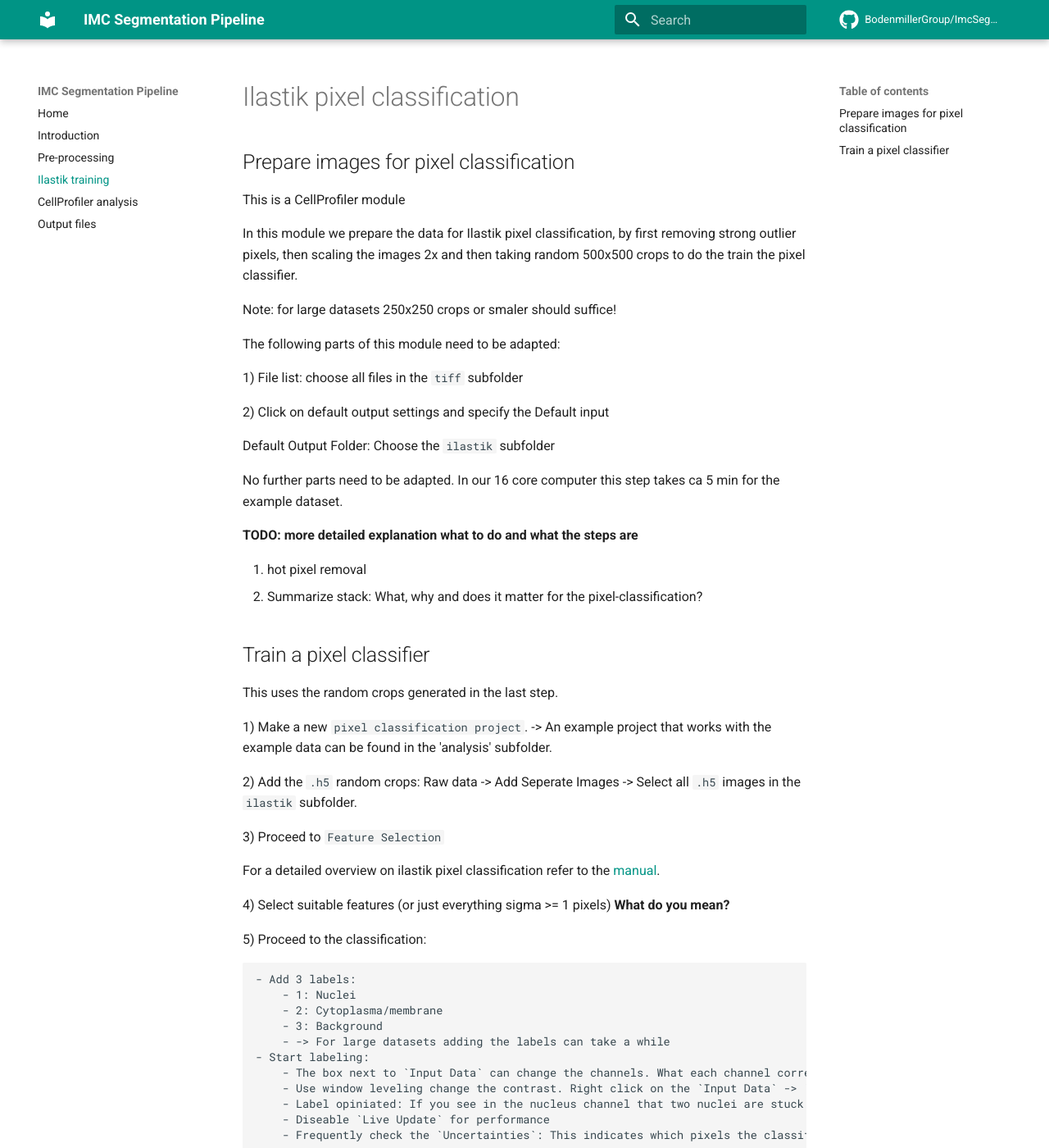
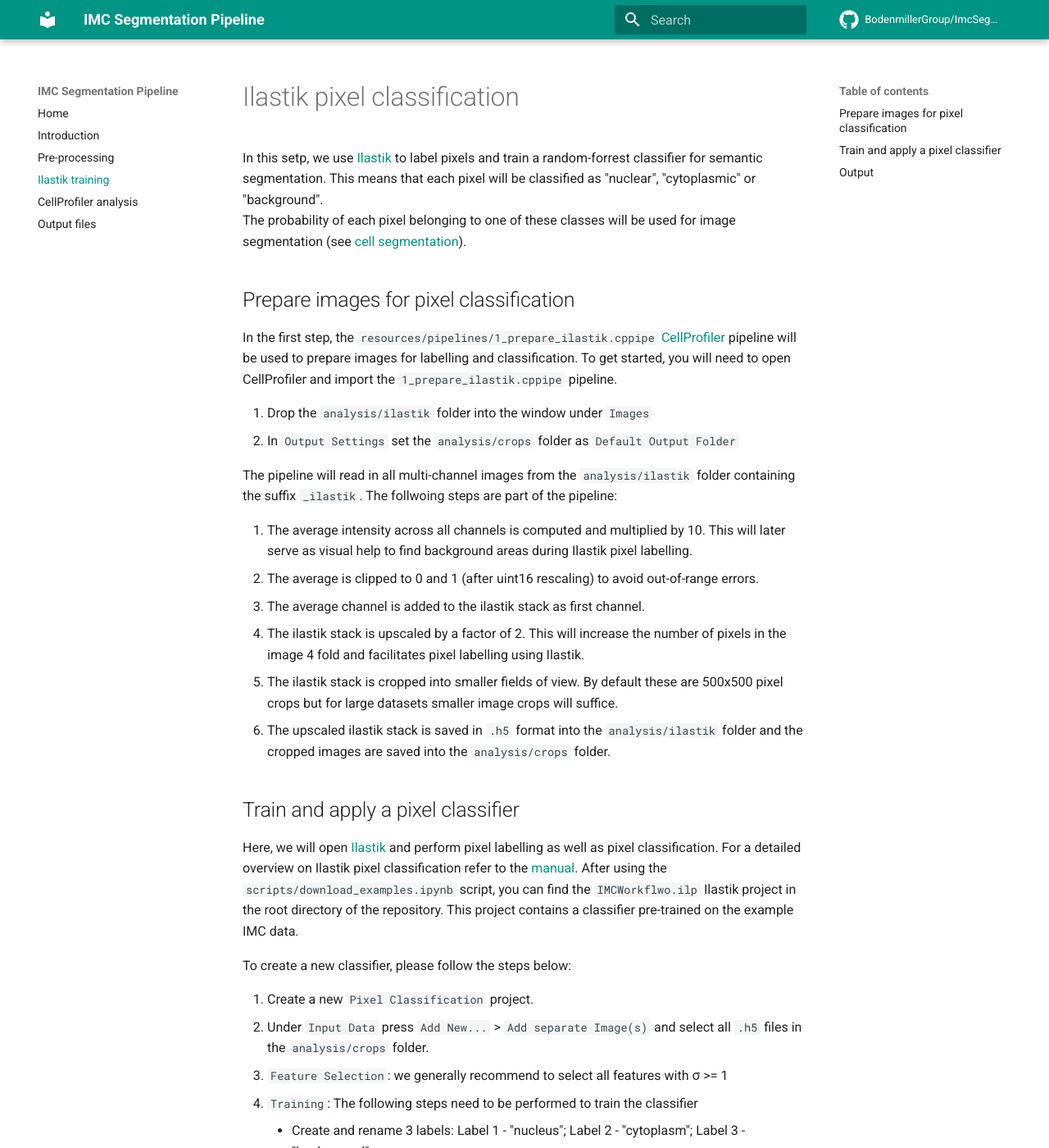
Before and after one commit to BodenmillerGroup/ImcSegmentationPipeline, an MkDocs documentation site: the page built from docs/ilastik.md, in a window 1280 px wide and 1400 px high. Shown: the whole window at 82% size. Built offline with MkDocs 1.6.1 and Material for MkDocs 9.7.7, drawn with Linux system fonts in a browser that asks for light colours; comment, search, counter and statistics services are not loaded; some of the changed text lies outside the part shown.

Commit message:
Ilastik docs

```diff
--- a/docs/ilastik.md
+++ b/docs/ilastik.md
@@ -1,77 +1,62 @@
 # Ilastik pixel classification
+
+In this setp, we use [Ilastik](https://www.ilastik.org/) to label pixels and train a random-forrest classifier for semantic segmentation.
+This means that each pixel will be classified as "nuclear", "cytoplasmic" or "background".
+The probability of each pixel belonging to one of these classes will be used for image segmentation (see [cell segmentation](segmentation.md)).
 
 ## Prepare images for pixel classification
 
-This is a CellProfiler module
+In the first step, the `resources/pipelines/1_prepare_ilastik.cppipe` [CellProfiler](https://cellprofiler.org/) pipeline will be used to prepare images for labelling and classification.
+To get started, you will need to open CellProfiler and import the `1_prepare_ilastik.cppipe` pipeline.
 
-In this module we prepare the data for Ilastik pixel classification, by first removing strong outlier pixels, then scaling the images 2x and then taking random 500x500 crops to do the train the pixel classifier.
+1. Drop the `analysis/ilastik` folder into the window under `Images`
+2. In `Output Settings` set the `analysis/crops` folder as `Default Output Folder`
 
-Note: for large datasets 250x250 crops or smaler should suffice!
+The pipeline will read in all multi-channel images from the `analysis/ilastik` folder containing the suffix `_ilastik`.
+The follwoing steps are part of the pipeline:
 
-The following parts of this module need to be adapted:
+1. The average intensity across all channels is computed and multiplied by 10. This will later serve as visual help to find background areas during Ilastik pixel labelling.
+2. The average is clipped to 0 and 1 (after uint16 rescaling) to avoid out-of-range errors.
+3. The average channel is added to the ilastik stack as first channel.
+4. The ilastik stack is upscaled by a factor of 2. This will increase the number of pixels in the image 4 fold and facilitates pixel labelling using Ilastik.
+5. The ilastik stack is cropped into smaller fields of view. By default these are 500x500 pixel crops but for large datasets smaller image crops will suffice.
+6. The upscaled ilastik stack is saved in `.h5` format into the `analysis/ilastik` folder and the cropped images are saved into the `analysis/crops` folder.
 
-1) File list: choose all files in the `tiff` subfolder
+## Train and apply a pixel classifier
 
-2) Click on default output settings and specify the Default input
+Here, we will open [Ilastik](https://www.ilastik.org/) and perform pixel labelling as well as pixel classification.
+For a detailed overview on Ilastik pixel classification refer to the [manual](https://www.ilastik.org/documentation/pixelclassification/pixelclassification).
+After using the `scripts/download_examples.ipynb` script, you can find the `IMCWorkflwo.ilp` Ilastik project in the root directory of the repository.
+This project contains a classifier pre-trained on the example IMC data.
 
+To create a new classifier, please follow the steps below:
 
-Default Output Folder: Choose the `ilastik` subfolder
+1. Create a new  `Pixel Classification` project.
+2. Under `Input Data` press `Add New...` > `Add separate Image(s)` and select all `.h5` files in the `analysis/crops` folder.
+3. `Feature Selection`: we generally recommend to select all features with &sigma; >= 1
+4. `Training`: The following steps need to be performed to train the classifier
+    * Create and rename 3 labels: Label 1 - "nucleus"; Label 2 - "cytoplasm"; Label 3 - "background"
+    * Observe the different channels: In the box on the bottom right the last entry `Raw Input` indicates the current channel. You can change the channel by using the buttons on the left and the channel order is stored in the `_ilastik.csv` files in the `analysis/ilastik` folder.
+    * Adjust the contrast of the channel: This can be done by selecting the `Window Leveling` tool under `Add Label`. Holding the left mouse button and moving the mouse changes the visual appearance of the channel. Clicking the right mouse button resets the channel intensities.
+    * Label the pixels: Select the `Brush Cursor` tool and draw lines on the image. You can get an orientation by looking at the labels in the `IMCWorkflow.ilp` project. Switch between labels to label pixels as "nucleus", "cytoplasm" and "background". Label pixel in an opiniated fashion: If you see in the nucleus channel that two nuclei are stuck together but have a faint dip in intensity in between, label this dip as "cytoplasm". Encircle nuclei with "cytoplasm".
+    * After labelling a few images, click on `Live Update`. This will show the current prediction for the three classes. Labelling while keeping `Live Update` enabled slows down the process.
+    * Observe the uncertainties by clicking the "eye" next to `Uncertainty`. This will show you regions in which classification uncertainty is highest. These regions need to be re-labelled. A well trained classifier has low uncertainty within class regions (e.g., nuclei) and high uncertainty at class borders (e.g., between nuclei and cytoplasm).
+5. `Prediction Export`: Once the classifier is well trained, perform the following steps to export predictions:
+    * `Source`: `Probabilities`
+    * `Choose Export Image Settings`:
+        - `Convert to Data Type`: unsigned 16-bit
+        - check `Renormalize`
+        - `Format`: tiff
+6. `Batch Processing`: In this step the pixel probabilities of all images will be generated.
+    * `Select Raw Data Files...`: Select all `_s2.h5` files in the `analysis/ilastik` folder.
+    * Click on `Process all files`
 
-No further parts need to be adapted.
-In our 16 core computer this step takes ca 5 min for the example dataset.
+The last step will generate 3 channel RGB images containing the pixel probabilities for image segmentation (see [cell segmentation](segmentation.md)).
 
-**TODO: more detailed explanation what to do and what the steps are**
+## Output
 
-1. hot pixel removal
-2. Summarize stack: What, why and does it matter for the pixel-classification?
+The following outputs have been generated during this step of the pipeline:
 
-
-## Train a pixel classifier
-
-This uses the random crops generated in the last step.
-
-1) Make a new `pixel classification project`. -> An example project that works with the example data can be found in the 'analysis' subfolder.
-
-2) Add the `.h5` random crops: Raw data -> Add Seperate Images -> Select all `.h5` images in the `ilastik` subfolder.
-
-3) Proceed to `Feature Selection`
-
-For a detailed overview on ilastik pixel classification refer to the [manual](https://www.ilastik.org/documentation/pixelclassification/pixelclassification).
-
-4) Select suitable features (or just everything sigma >= 1 pixels) **What do you mean?**
-
-5) Proceed to the classification:
-
-    - Add 3 labels:
-        - 1: Nuclei
-        - 2: Cytoplasma/membrane
-        - 3: Background
-        - -> For large datasets adding the labels can take a while
-    - Start labeling:
-        - The box next to `Input Data` can change the channels. What each channel corresponds to can be seen when looking in any of the `..._ilastik.csv` files in the `tiff` folder. The 0 channel correspond to the sum of all channels, very usefull to label the background.
-        - Use window leveling change the contrast. Right click on the `Input Data` -> `Adjust Thresholds` is also very usefull
-        - Label opiniated: If you see in the nucleus channel that two nuclei are stuck together but have a faint dip in intensity in between, label this as 2: Cytoplasma. Encyrcle nuclei with Cytoplasma
-        - Diseable `Live Update` for performance
-        - Frequently check the `Uncertainties`: This indicates which pixels the classifier profits most if they are labeled. A well trained classifier has low uncertainty within class regions (e.g. Nuclei) and high uncertainty at class borders (e.g. between nuclei and cytoplasma).
-
-    - If you think the classifier is well trained, export the probabilities:
-        - Export Settings -> Source: Probabilities -> Choose Export Image Settings:
-            - Convert to datatype: Unsigned Integer 16 bit
-            - Renormalize: check
-            - Format: Tiff
-            - File: leave default
-        - Export all: This generates `_Probabilities.tiff` in the `ilastik` folder. They can be checked using any image viewer
-            - To generate uncertainty maps (good to identify regions that need training),
-            run the `Convert probabilities to uncertainties` section `#For training` below. This will put uncertainties in the uncertainty folder.
-            -> Well trained classifiers have low uncertainty (transparent) everywhere but at class borders which should be white.
-
-        - Optional: Train again regions with high uncertainty, then proceed.
-
-        - Batch processing: -> Select raw data files -> select all `_s2.h5` files in the `tiff` folder. (sort by filetype, select all `H5` files).
-            -> This step takes a while and is computationally intensive!
-            -> Ca 15 min on 10 cores on the example data
-
-        - Optional: use the below probability to uncertainty `#For the data` to convert all proabilities to uncertainties, check if there are any regions of high uncertainty and optionally crop the corresponding image part in imagej and add it to the training data.
-        - Note: store the `ilastik` folder with all the random crops and the trained classifier for reproducibility reasons.
-
-        - A trained
+* `analysis/crops`: this folder contains the image crops of the ilastik stack in `.h5` format for ilastik training.
+* `analysis/ilastik/..._s2.h5`: upscaled ilastik stack in `.h5` format for pixel classification.
+* `analysis/ilastik/..._s2_Probabilities.tiff`: 3 channel RGB images containg the pixel probabilities for segmentation.
```
